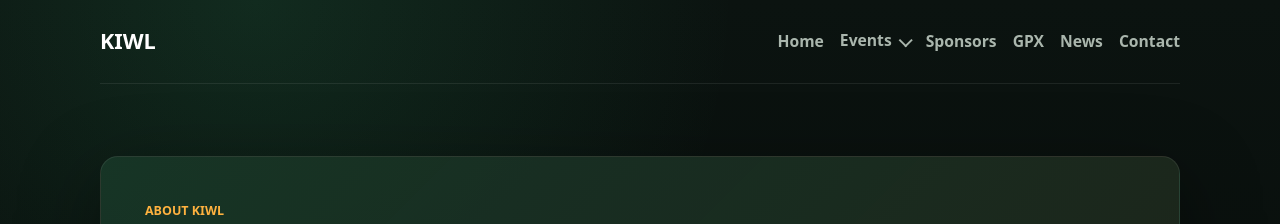
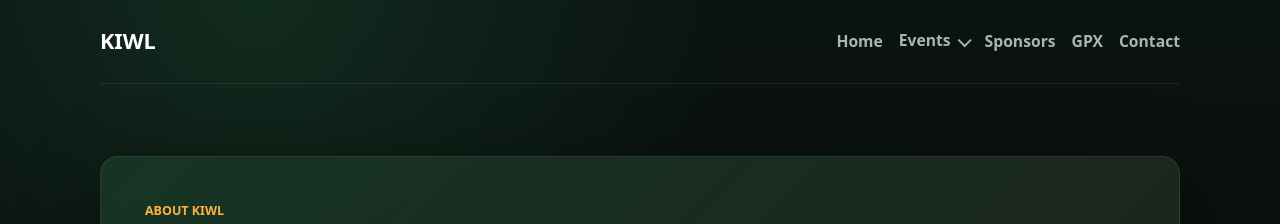
Before and after one commit to KIWL-Japan/kiwl, a Jekyll site: the page built from index.md, in a window 1280 px wide and 900 px high. Shown: the top 224 px of the window. Built offline with Jekyll 4.4.1, drawn with Linux system fonts in a browser that asks for light colours.

Commit message:
Remove news nav item

```diff
--- a/_layouts/default.html
+++ b/_layouts/default.html
@@ -35,7 +35,6 @@
         </details>
         <a href="{{ "/sponsors/" | relative_url }}">Sponsors</a>
         <a href="{{ "/gpx/" | relative_url }}">GPX</a>
-        <a href="{{ "/news/" | relative_url }}">News</a>
         <a href="{{ "/contact/" | relative_url }}">Contact</a>
       </nav>
     </header>
```
